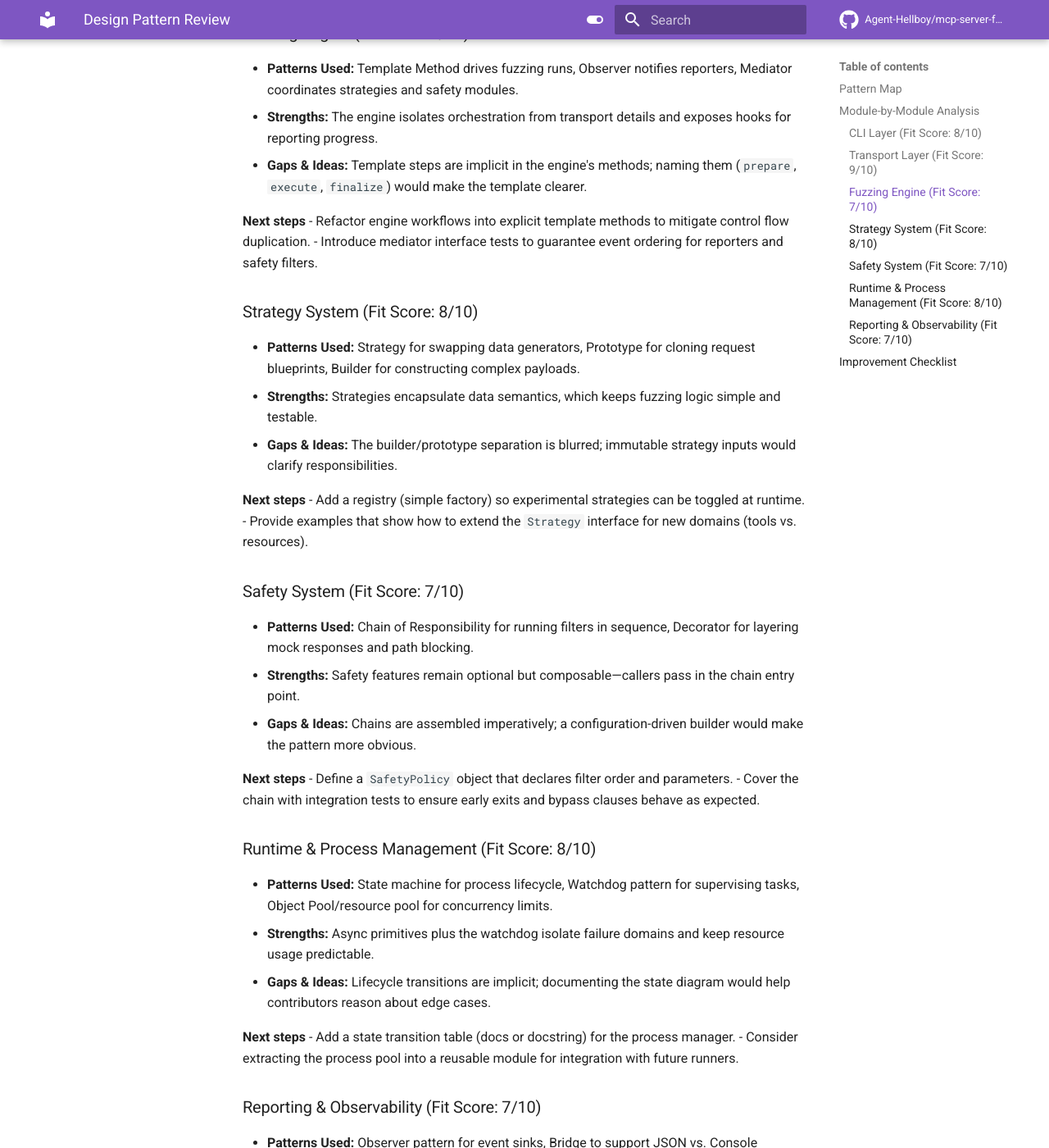
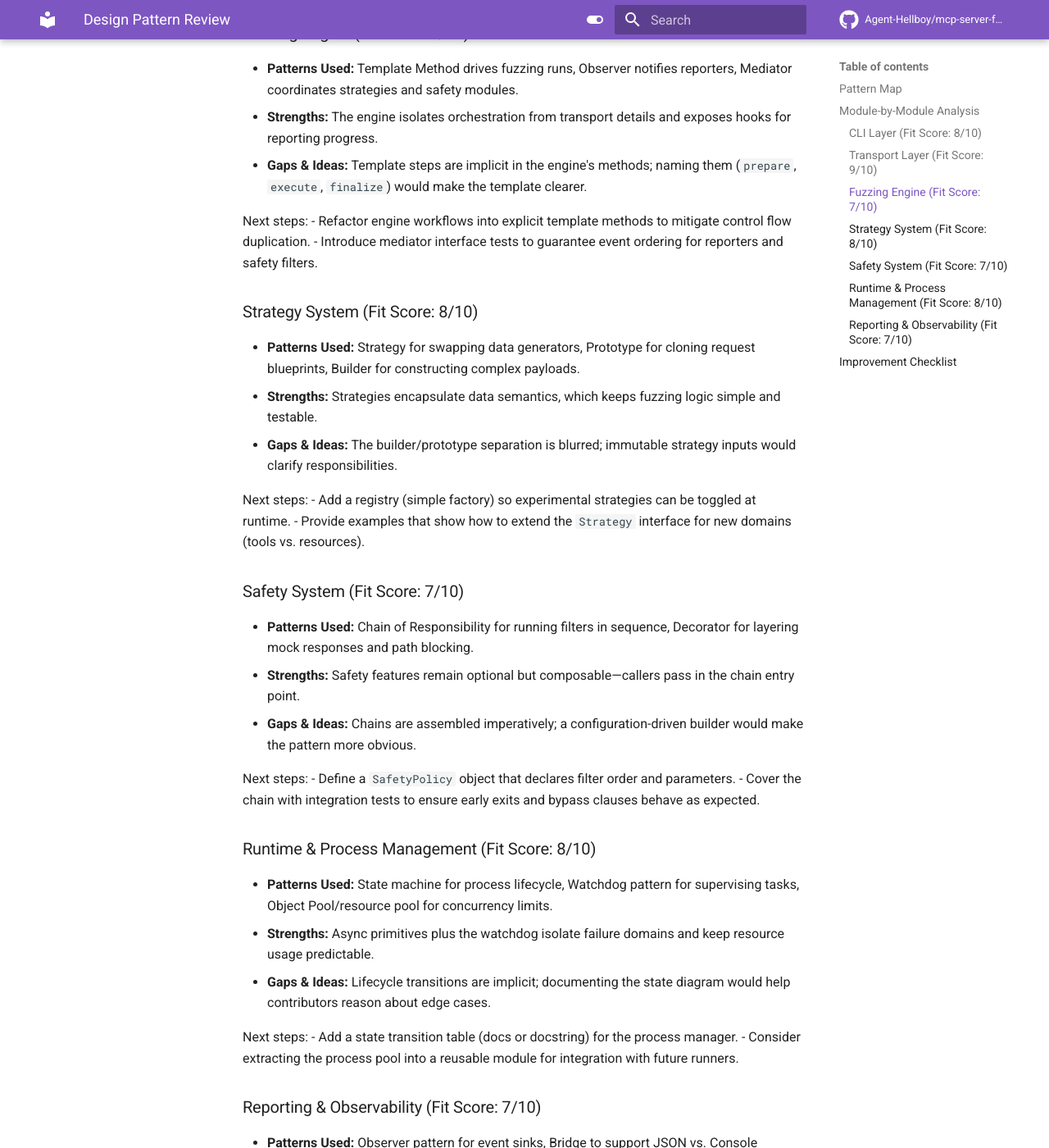
Before and after one commit to Agent-Hellboy/mcp-server-fuzzer, an MkDocs documentation site: the page built from docs/design-pattern-review.md, in a window 1280 px wide and 1400 px high, scrolled down 1548 px. Shown: the whole window at 82% size. Built offline with MkDocs 1.6.1 and Material for MkDocs 9.7.7, drawn with Linux system fonts in a browser that asks for light colours; comment, search, counter and statistics services are not loaded; some of the changed text lies outside the part shown.

```diff
--- a/docs/design-pattern-review.md
+++ b/docs/design-pattern-review.md
@@ -29,7 +29,7 @@ patterns in play, a qualitative "fit score" (0-10), and concrete next steps.
   argument builders lived in a dedicated factory so the CLI does not own every
   instantiation detail.
 
-**Next steps**
+Next steps:
 - Extract reusable CLI config builders so new commands inherit validation rules.
 - Create smoke tests that cover composite CLI scenarios (auth + transports +
   safety flags) to guard the Facade contract.
@@ -44,7 +44,7 @@ patterns in play, a qualitative "fit score" (0-10), and concrete next steps.
 - **Gaps & Ideas:** Some transports share retry/backoff logic that could live in
   a Decorator for clarity.
 
-**Next steps**
+Next steps:
 - Introduce a `RetryingTransport` decorator so timeouts/backoff are composable.
 - Document the adapter contract (`open`, `close`, `send_message`) to guide
   community transport additions.
@@ -58,7 +58,7 @@ patterns in play, a qualitative "fit score" (0-10), and concrete next steps.
 - **Gaps & Ideas:** Template steps are implicit in the engine's methods; naming
   them (`prepare`, `execute`, `finalize`) would make the template clearer.
 
-**Next steps**
+Next steps:
 - Refactor engine workflows into explicit template methods to mitigate control
   flow duplication.
 - Introduce mediator interface tests to guarantee event ordering for reporters
@@ -73,7 +73,7 @@ patterns in play, a qualitative "fit score" (0-10), and concrete next steps.
 - **Gaps & Ideas:** The builder/prototype separation is blurred; immutable
   strategy inputs would clarify responsibilities.
 
-**Next steps**
+Next steps:
 - Add a registry (simple factory) so experimental strategies can be toggled at
   runtime.
 - Provide examples that show how to extend the `Strategy` interface for new
@@ -88,7 +88,7 @@ patterns in play, a qualitative "fit score" (0-10), and concrete next steps.
 - **Gaps & Ideas:** Chains are assembled imperatively; a configuration-driven
   builder would make the pattern more obvious.
 
-**Next steps**
+Next steps:
 - Define a `SafetyPolicy` object that declares filter order and parameters.
 - Cover the chain with integration tests to ensure early exits and bypass
   clauses behave as expected.
@@ -102,7 +102,7 @@ patterns in play, a qualitative "fit score" (0-10), and concrete next steps.
 - **Gaps & Ideas:** Lifecycle transitions are implicit; documenting the state
   diagram would help contributors reason about edge cases.
 
-**Next steps**
+Next steps:
 - Add a state transition table (docs or docstring) for the process manager.
 - Consider extracting the process pool into a reusable module for integration
   with future runners.
@@ -116,7 +116,7 @@ patterns in play, a qualitative "fit score" (0-10), and concrete next steps.
 - **Gaps & Ideas:** Event payloads are tightly coupled to engine internals;
   defining a stable DTO reduces accidental breakages.
 
-**Next steps**
+Next steps:
 - Formalize event contracts (schema + version) to help external tooling.
 - Add regression tests to ensure reporters stay backward compatible.
 
```
